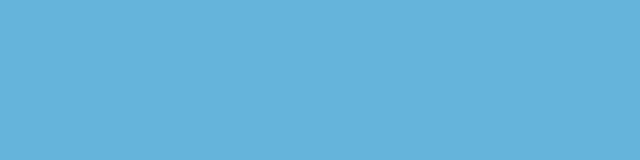
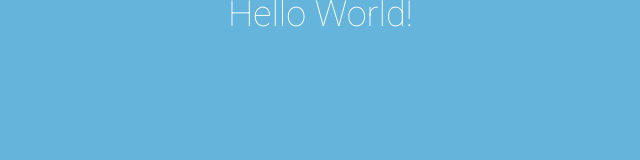
Before and after one commit to frontendmatt/APP, a website: page index.html in a window 1280 px wide. Shown: the whole page, without its empty margins (217-857 px from the left). Drawn offline with nearby package versions, Linux system fonts and the light colour scheme; a web font is replaced by a local one.

Commit message:
back to bootstrap

```diff
--- a/index.html
+++ b/index.html
@@ -1,31 +1,29 @@
-<!DOCTYPE html><html lang="en" ng-app><head><meta charset="utf-8"><title>SPA</title><meta name="viewport" content="width=device-width, initial-scale=1"><link rel="shortcut icon" href="img/favicon.ico">
+<!DOCTYPE html><html lang="en"><head><meta charset="utf-8"><title>SPA</title><meta name="viewport" content="width=device-width, initial-scale=1"><link rel="shortcut icon" href="img/favicon.ico">
 <!-- BOOTSTRAP -->
-<!-- <link rel="stylesheet" href="https://maxcdn.bootstrapcdn.com/bootstrap/3.3.5/css/bootstrap.min.css"> -->
+<link rel="stylesheet" href="https://maxcdn.bootstrapcdn.com/bootstrap/3.3.5/css/bootstrap.min.css">
 <!-- FOUNDATION -->
-<link rel="stylesheet" href="https://cdnjs.cloudflare.com/ajax/libs/foundation/6.0.1/css/foundation.min.css">
+<!-- <link rel="stylesheet" href="https://cdnjs.cloudflare.com/ajax/libs/foundation/6.0.1/css/foundation.min.css"> -->
 <!-- CUSTOM CSS -->
 <link rel="stylesheet" href="css/style.css">
 <!-- ANGULAR -->
 <script src="https://ajax.googleapis.com/ajax/libs/angularjs/1.4.4/angular.min.js"></script></head>
-<body>
+<body ng-app>
 <!-- wrapper -->
 <div class="container">
 
   <div class="row">
 
-
+    <div class="col-xs-offset-4">Hello World!</div>
 
   </div>
-
-
 
 </div><!-- /wrapper -->
 <!-- JQUERY -->
 <script src="https://ajax.googleapis.com/ajax/libs/jquery/2.1.4/jquery.min.js"></script>
 <!-- FOUNDATION JS -->
-<script src="https://cdnjs.cloudflare.com/ajax/libs/foundation/6.0.1/js/foundation.min.js"></script>
+<!-- <script src="https://cdnjs.cloudflare.com/ajax/libs/foundation/6.0.1/js/foundation.min.js"></script> -->
 <!-- BOOTSTRAP JS -->
-<!-- <script src="https://maxcdn.bootstrapcdn.com/bootstrap/3.3.5/js/bootstrap.min.js"></script> -->
+<script src="https://maxcdn.bootstrapcdn.com/bootstrap/3.3.5/js/bootstrap.min.js"></script>
 <!-- CUSTOM JS -->
 <script type="text/javascript" src="js-min/app.min.js"></script>
 </body></html>
--- a/sass/style.sass
+++ b/sass/style.sass
@@ -31,7 +31,7 @@ html, body
   color: white
   +line(1.2)
 
-  +pad(50)
+  // +pad(50)
   +mobile
     // +roboto(1, $light, 1.3, null)
     // +pad(20)
```
Also changed, not shown: css/style.css.
